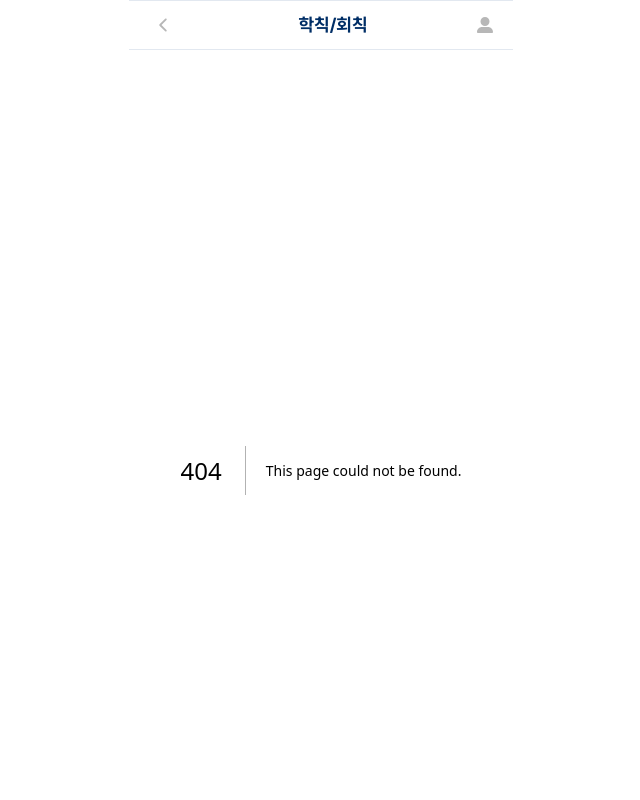
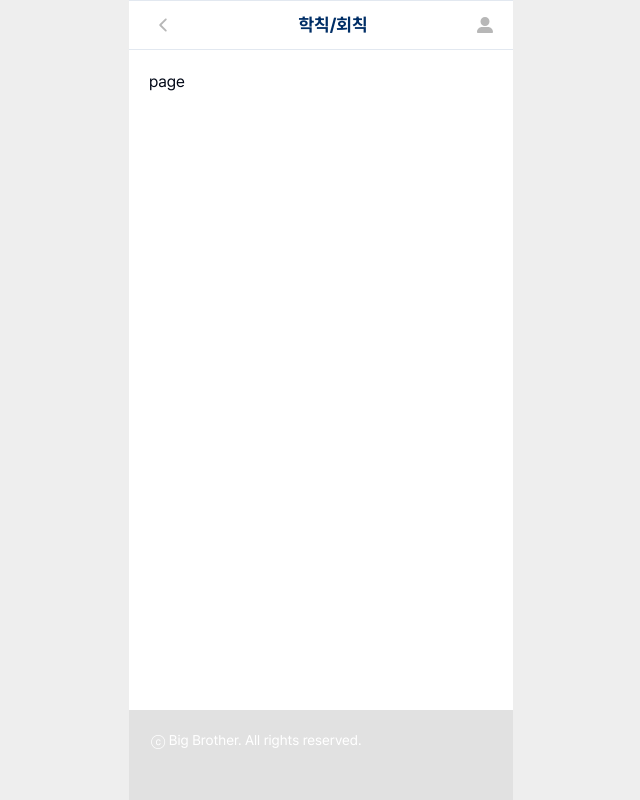
Before and after one commit to developthreefeet/big-brother-FE, a Next.js app: page /rule in a window 1280 px wide. Before the commit this address had no page. Shown: the top 800 px of the page, without its empty margins (319-959 px from the left). Built offline with nearby package versions, Linux system fonts and the light colour scheme.

Commit message:
feature: 각 게시판 목록 페이지 생성

```diff
--- /dev/null
+++ b/src/app/event/page.tsx
@@ -0,0 +1,7 @@
+import React from 'react';
+
+const page = () => {
+  return <div>page</div>;
+};
+
+export default page;
--- /dev/null
+++ b/src/app/notice/page.tsx
@@ -0,0 +1,7 @@
+import React from 'react';
+
+const page = () => {
+  return <div>page</div>;
+};
+
+export default page;
--- /dev/null
+++ b/src/app/proceeding/page.tsx
@@ -0,0 +1,7 @@
+import React from 'react';
+
+const page = () => {
+  return <div>page</div>;
+};
+
+export default page;
--- /dev/null
+++ b/src/app/rule/page.tsx
@@ -0,0 +1,7 @@
+import React from 'react';
+
+const page = () => {
+  return <div>page</div>;
+};
+
+export default page;
```
